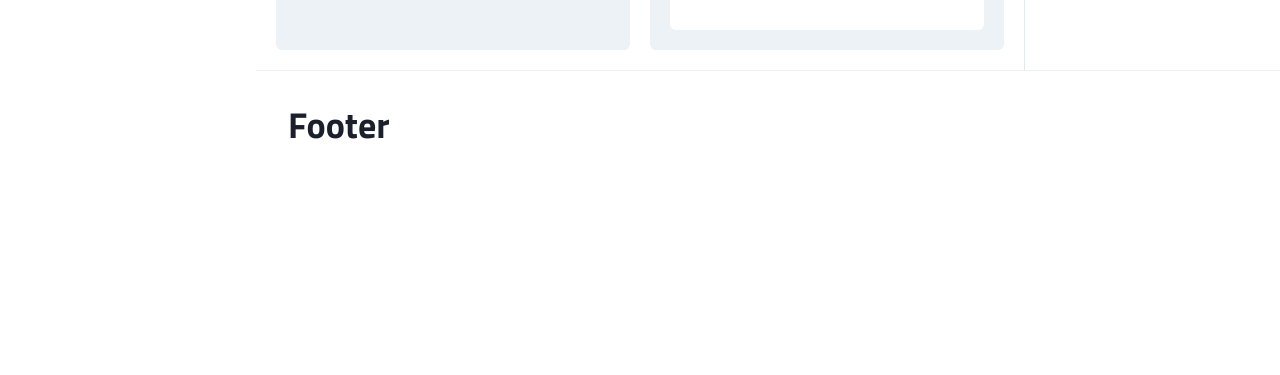
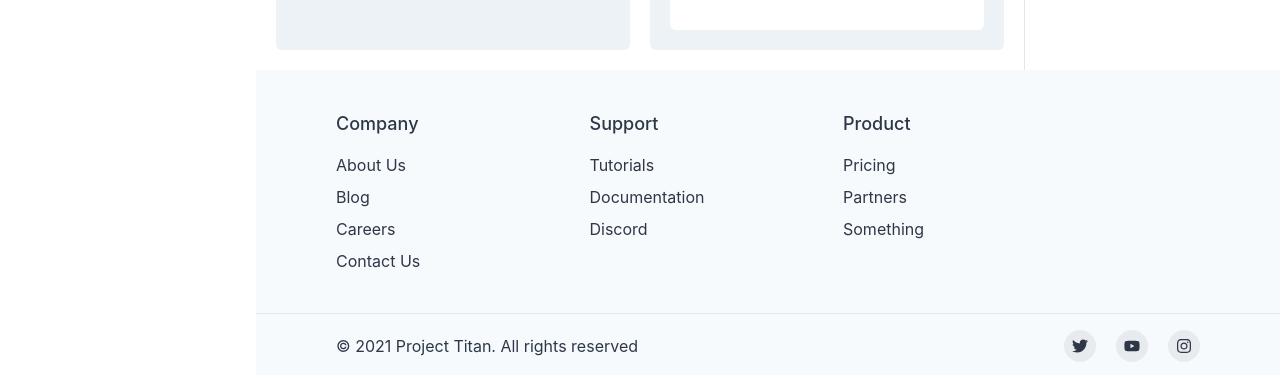
Before and after one commit to dhyon/prototype, a Next.js app: page /dashboard in a window 1280 px wide. Shown: the part 1014-1389 px from the top of the page. Before the commit the page ends 1192 px from the top, so only its background shows below. Built offline with nearby package versions, Linux system fonts and the light colour scheme.

Commit message:
update branch

```diff
--- a/components/footer.js
+++ b/components/footer.js
@@ -1,16 +1,110 @@
-import { Heading, Divider, Box, Image, Button, useColorModeValue } from '@chakra-ui/react';
-import Link from 'next/link';
+import { ReactNode } from 'react';
+import {
+  Box,
+  Container,
+  Stack,
+  SimpleGrid,
+  Text,
+  Link,
+  VisuallyHidden,
+  chakra,
+  useColorModeValue,
+} from '@chakra-ui/react';
+import { FaTwitter, FaYoutube, FaInstagram } from 'react-icons/fa';
 
-function Footer() {
-  const bg = useColorModeValue('gray.50', 'gray.900');
+const ListHeader = ({ children }) => {
   return (
-    <Box>
-      <Divider />
-      <Box p={[5, 5, 8]}>
-        <Heading>Footer</Heading>
+    <Text fontWeight={'500'} fontSize={'lg'} mb={2}>
+      {children}
+    </Text>
+  );
+};
+
+const SocialButton = ({
+  children,
+  label,
+  href,
+}) => {
+  return (
+    <chakra.button
+      bg={useColorModeValue('blackAlpha.100', 'whiteAlpha.100')}
+      rounded={'full'}
+      w={8}
+      h={8}
+      cursor={'pointer'}
+      as={'a'}
+      href={href}
+      display={'inline-flex'}
+      alignItems={'center'}
+      justifyContent={'center'}
+      transition={'background 0.3s ease'}
+      _hover={{
+        bg: useColorModeValue('blackAlpha.200', 'whiteAlpha.200'),
+      }}>
+      <VisuallyHidden>{label}</VisuallyHidden>
+      {children}
+    </chakra.button>
+  );
+};
+
+export default function Footer() {
+  return (
+    <Box
+      bg={useColorModeValue('gray.50', 'gray.900')}
+      color={useColorModeValue('gray.700', 'gray.200')}>
+      <Container as={Stack} maxW={'4xl'} py={10}>
+        <SimpleGrid columns={{ base: 1, sm: 2, md: 4 }} spacing={150}>
+          <Stack align={'flex-start'}>
+            <ListHeader>Company</ListHeader>
+            <Link href={'#'}>About Us</Link>
+            <Link href={'#'}>Blog</Link>
+            <Link href={'#'}>Careers</Link>
+            <Link href={'#'}>Contact Us</Link>
+          </Stack>
+
+          <Stack align={'flex-start'}>
+            <ListHeader>Support</ListHeader>
+            <Link href={'#'}>Tutorials</Link>
+            <Link href={'#'}>Documentation</Link>
+            <Link href={'#'}>Discord</Link>
+          </Stack>
+
+          <Stack align={'flex-start'}>
+            <ListHeader>Product</ListHeader>
+            <Link href={'#'}>Pricing</Link>
+            <Link href={'#'}>Partners</Link>
+            <Link href={'#'}>Something</Link>
+          </Stack>
+
+        </SimpleGrid>
+      </Container>
+
+      <Box
+        borderTopWidth={1}
+        borderStyle={'solid'}
+        borderColor={useColorModeValue('gray.200', 'gray.700')}>
+        <Container
+          as={Stack}
+          maxW={'4xl'}
+          py={4}
+          direction={{ base: 'column', md: 'row' }}
+          spacing={1}
+          justify={{ md: 'space-between' }}
+          align={{ md: 'center' }}>
+          <Text>© 2021 Project Titan. All rights reserved</Text>
+          <Stack direction={'row'} spacing={5}>
+            <SocialButton label={'Twitter'} href={'https://solana.com/ignition'}>
+              <FaTwitter />
+            </SocialButton>
+            <SocialButton label={'YouTube'} href={'https://solana.com/ignition'}>
+              <FaYoutube />
+            </SocialButton>
+            <SocialButton label={'Instagram'} href={'https://solana.com/ignition'}>
+              <FaInstagram />
+            </SocialButton>
+          </Stack>
+        </Container>
       </Box>
     </Box>
   );
 }
-
-export default Footer;
```
